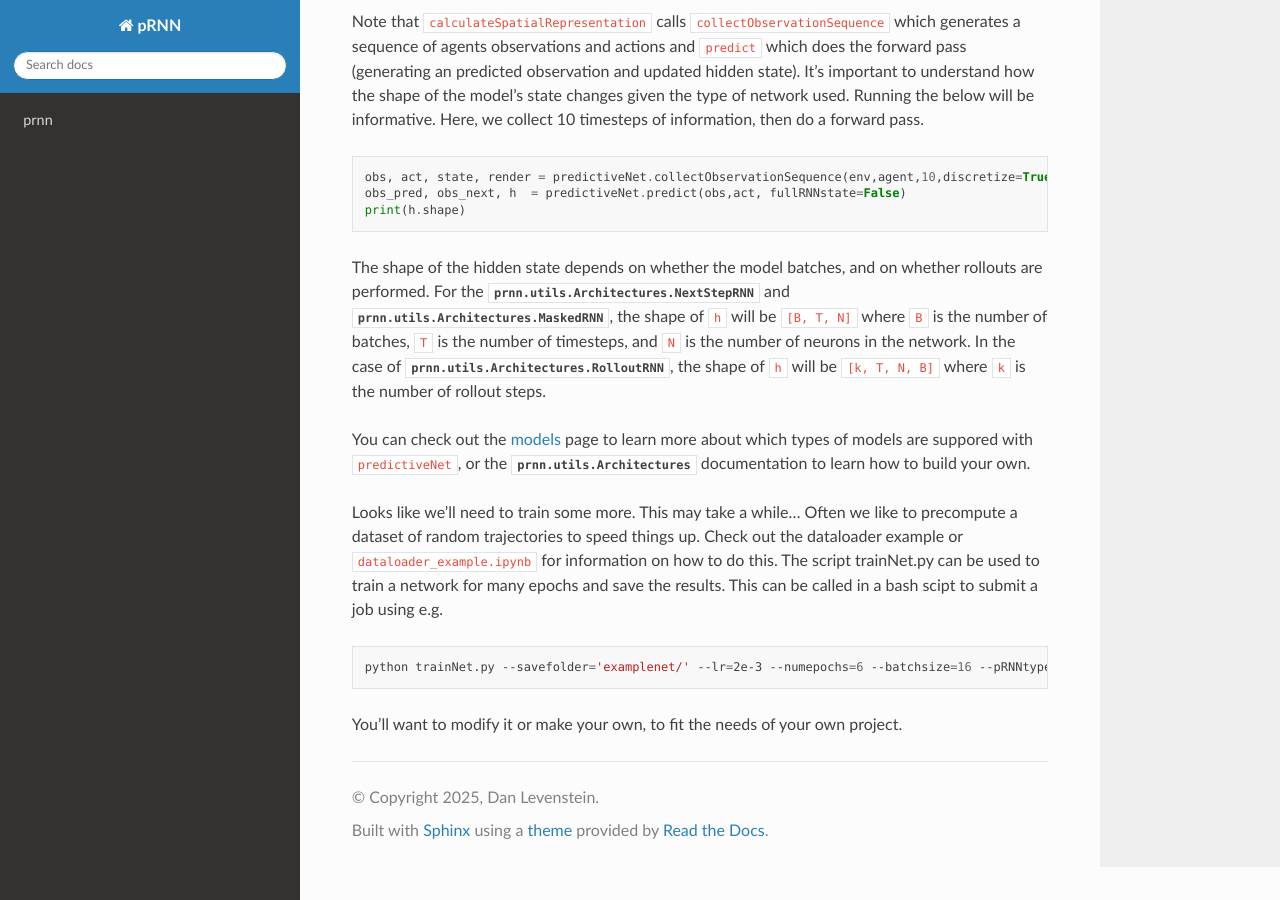
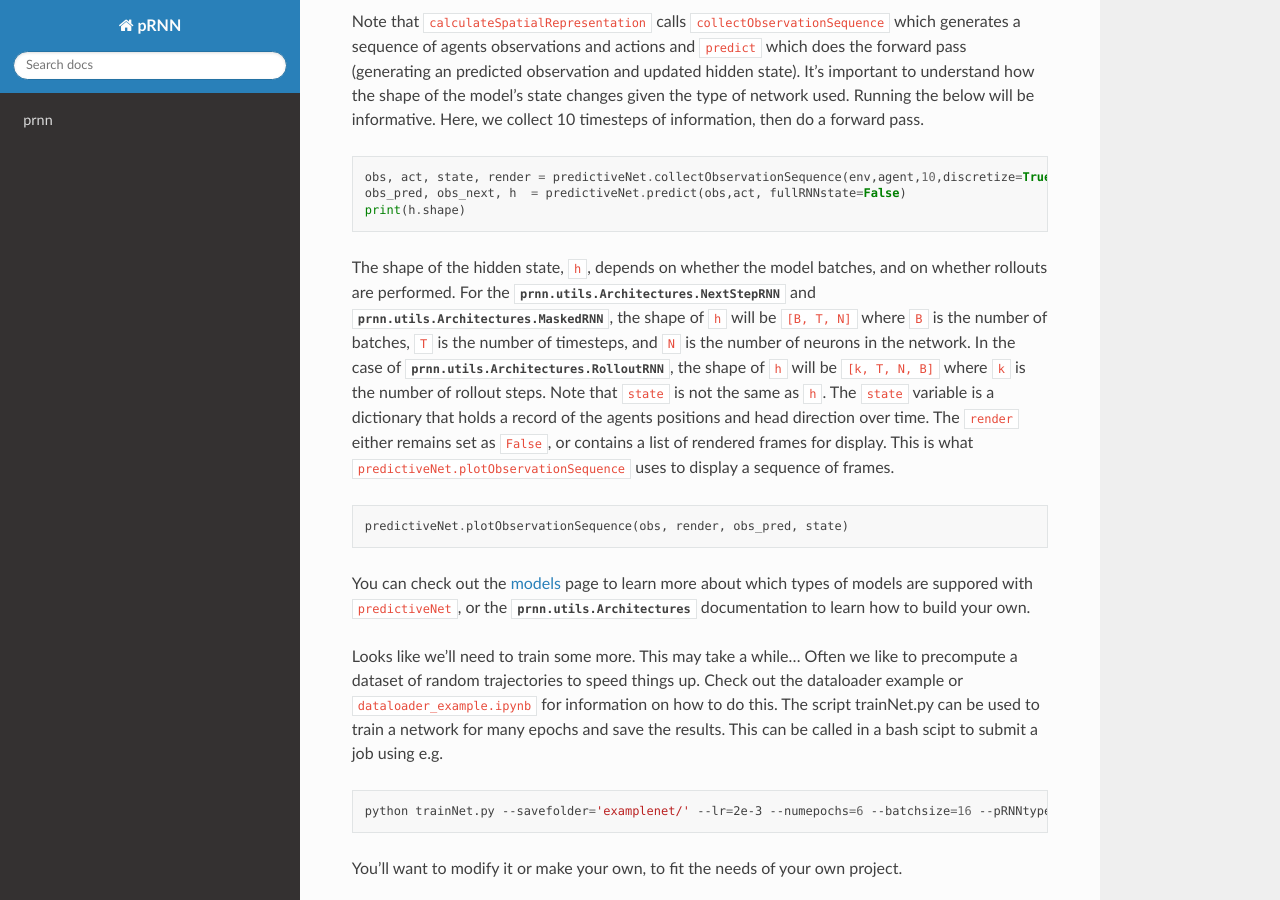
Before and after one commit to LevensteinLab/pRNN, a Sphinx documentation site: the page built from docs/quickstart.rst, in a window 1280 px wide and 900 px high, scrolled down 2138 px. Built offline with Sphinx 7.4.7 and the Read the Docs theme 3.1.0, drawn with Linux system fonts in a browser that asks for light colours.

Commit message:
updated quickstart with plotobservationsequence

```diff
--- a/docs/quickstart.rst
+++ b/docs/quickstart.rst
@@ -88,7 +88,11 @@ Note that ``calculateSpatialRepresentation`` calls ``collectObservationSequence`
     obs_pred, obs_next, h  = predictiveNet.predict(obs,act, fullRNNstate=False)
     print(h.shape)
 
-The shape of the hidden state depends on whether the model batches, and on whether rollouts are performed. For the :class:`prnn.utils.Architectures.NextStepRNN` and :class:`prnn.utils.Architectures.MaskedRNN`, the shape of ``h`` will be ``[B, T, N]`` where ``B`` is the number of batches, ``T`` is the number of timesteps, and ``N`` is the number of neurons in the network. In the case of :class:`prnn.utils.Architectures.RolloutRNN`, the shape of ``h`` will be ``[k, T, N, B]`` where ``k`` is the number of rollout steps.
+The shape of the hidden state, ``h``, depends on whether the model batches, and on whether rollouts are performed. For the :class:`prnn.utils.Architectures.NextStepRNN` and :class:`prnn.utils.Architectures.MaskedRNN`, the shape of ``h`` will be ``[B, T, N]`` where ``B`` is the number of batches, ``T`` is the number of timesteps, and ``N`` is the number of neurons in the network. In the case of :class:`prnn.utils.Architectures.RolloutRNN`, the shape of ``h`` will be ``[k, T, N, B]`` where ``k`` is the number of rollout steps. Note that ``state`` is not the same as ``h``. The ``state`` variable is a dictionary that holds a record of the agents positions and head direction over time. The ``render`` either remains set as ``False``, or contains a list of rendered frames for display. This is what ``predictiveNet.plotObservationSequence`` uses to display a sequence of frames.
+
+.. code-block:: python
+
+    predictiveNet.plotObservationSequence(obs, render, obs_pred, state)
 
 
 You can check out the :doc:`models <models>` page to learn more about which types of models are suppored with ``predictiveNet``, or the :mod:`prnn.utils.Architectures` documentation to learn how to build your own.
```
